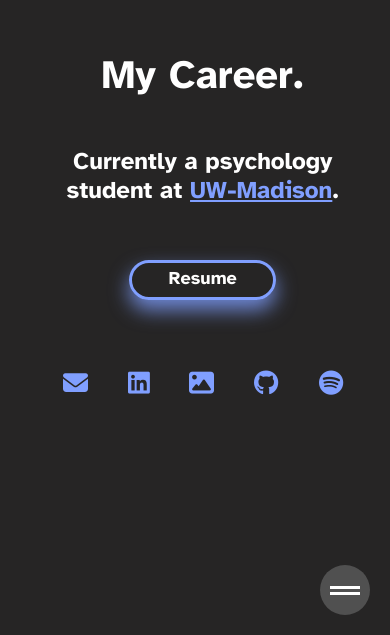
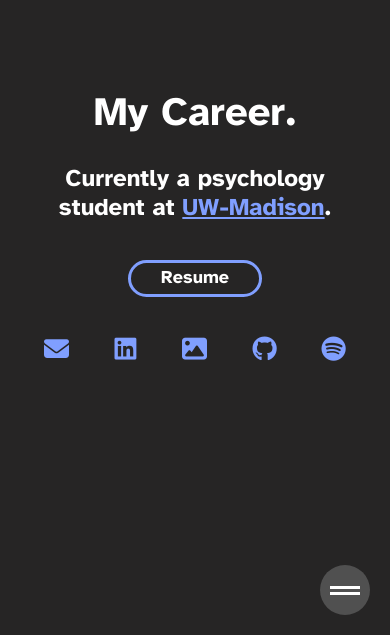
Before and after one commit to Chinesegala/williammawang.com, a plain HTML site: page career.html in a window 390 px wide. Shown: the part 209-844 px from the top of the page. Drawn offline with nearby package versions, Linux system fonts and the light colour scheme.

Commit message:
#hello edits + mobile opt

```diff
--- a/career.html
+++ b/career.html
@@ -57,7 +57,7 @@
      <tr>
         <td id="hello" class="animate__animated animate__fadeIn" style="animation-delay:0.1s;">
            <h1>My Career.</h1>
-           <h2>Currently a psychology student at
+           <h2 class="padded-bottom">Currently a psychology student at
               <a href="https://wisc.edu/" target="_blank" rel="noreferrer">
               UW-Madison</a>.
            </h2>
--- a/stylesheet/index.css
+++ b/stylesheet/index.css
@@ -16,6 +16,7 @@
 	  font-size: 1.1rem;
 	}
 }
+
   #rightImage {
 	width: 30%;
 	height: auto;
@@ -50,8 +51,8 @@
 	font-weight: bolder;
   }
   .sectbubble {
-	margin-left: 20vh;
-	margin-right: 20vh;
+	margin-left: 10vh;
+	margin-right: 10vh;
 	display: flex;
 	flex-wrap: wrap;
 	border-radius: 25px;
--- a/stylesheet/styles.css
+++ b/stylesheet/styles.css
@@ -33,6 +33,9 @@ body a {
 }
 p {
   font-size: 1.1rem;
+}
+.padded-bottom {
+  padding-bottom: 3vh;
 }
 h1#first-body-header {
   margin-block-start: 0px !important;
@@ -142,21 +145,21 @@ div#entry {
 }
 #hello {
   font-family: "atkinson-bold", sans-serif;
-  width: 84% !important;
+  width: 84%;
   height: 100vh;
-  display: flex;
   flex-direction: column;
   justify-content: center;
   text-align: left;
-  padding: 0px 10%;
+  padding-left: 5%;
+  padding-right: 5%;
 }
 #hello h1 {
   font-size: 60px;
   word-wrap: break-word;
 }
 #hello table {
-  width: 70%;
-  margin-top: 4vh;
+  width: 80%;
+  margin-top: 5vh;
 }
 #hello table tr td {
   width: 20% !important;
@@ -188,7 +191,7 @@ div#entry {
   color: #809fff;
   background: transparent;
   border: 3px solid #809fff;
-  padding: 8px 20px;
+  padding: 10px 50px;
   width: 20%;
   border-radius: 80px;
   font-weight: bold;
@@ -316,6 +319,10 @@ button:focus {
     font-size: 40px;
     word-wrap: break-word;
   }
+  #hello table {
+    width: 100%;
+    margin-top: 5vh;
+  }
 
   #photos {
     columns: 1;
@@ -339,7 +346,6 @@ button:focus {
   table#entry tr td#hello {
     max-width: 100%;
     text-align: center;
-    display: flex;
     justify-content: center;
     align-items: center;
   }
@@ -353,11 +359,12 @@ button:focus {
     text-align: center;
   }
   #hello {
+    width: 100vw;
     height: 100vh;
-    text-align: center;
-    display: flex;
+    flex-direction: column;
     justify-content: center;
     align-items: center;
+    text-align: center;
   }
   #hello table tr td {
     text-align: center;
@@ -366,15 +373,15 @@ button:focus {
     padding: 6px 30px;
     width: 25%;
     margin: 4vh auto;
-    box-shadow: 0px 10px 20px rgba(128, 159, 255, 0.8);
     background: transparent;
     color: #fff;
     text-align: center;
   }
   .main_btn:hover {
-    box-shadow: 0px 10px 40px rgba(128, 159, 255, 0.8);
+    background: transparent;
     cursor: pointer;
-  } /*
+  }
+  /*
 	Sections
 	*/
   #section-list {
@@ -388,8 +395,8 @@ button:focus {
     font-weight: bolder;
   }
   div.sectbubble {
-    margin-left: 1vw;
-    margin-right: 1vw;
+    margin-left: 8vw;
+    margin-right: 8vw;
     display: block;
     flex-wrap: wrap;
     border-radius: 25px;
```
Also changed, not shown: index.html (+1 -1 lines).
